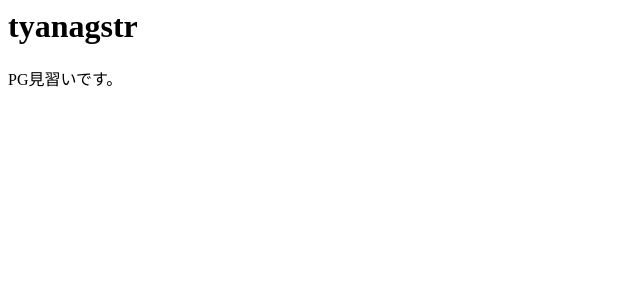
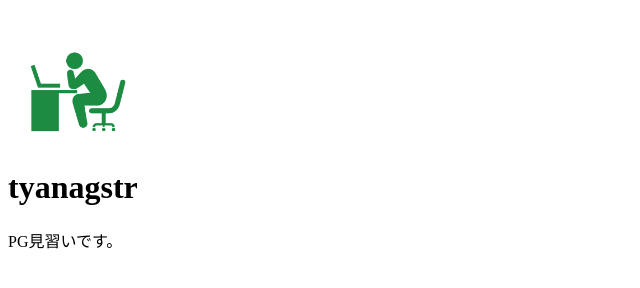
Before and after one commit to tyanagstr/html_css_practice, a plain HTML site: page html/index.html in a window 1280 px wide. Shown: the whole page, without its empty margins (0-640 px from the left). Drawn offline with Linux system fonts and the light colour scheme.

Commit message:
画像を表示

```diff
--- a/html/index.html
+++ b/html/index.html
@@ -1,2 +1,3 @@
+<img src="images/portrait.png" alt="tyanagstrのアイコン" width="140" height="140">
 <h1>tyanagstr</h1>
 <p>PG見習いです。</p>
```
